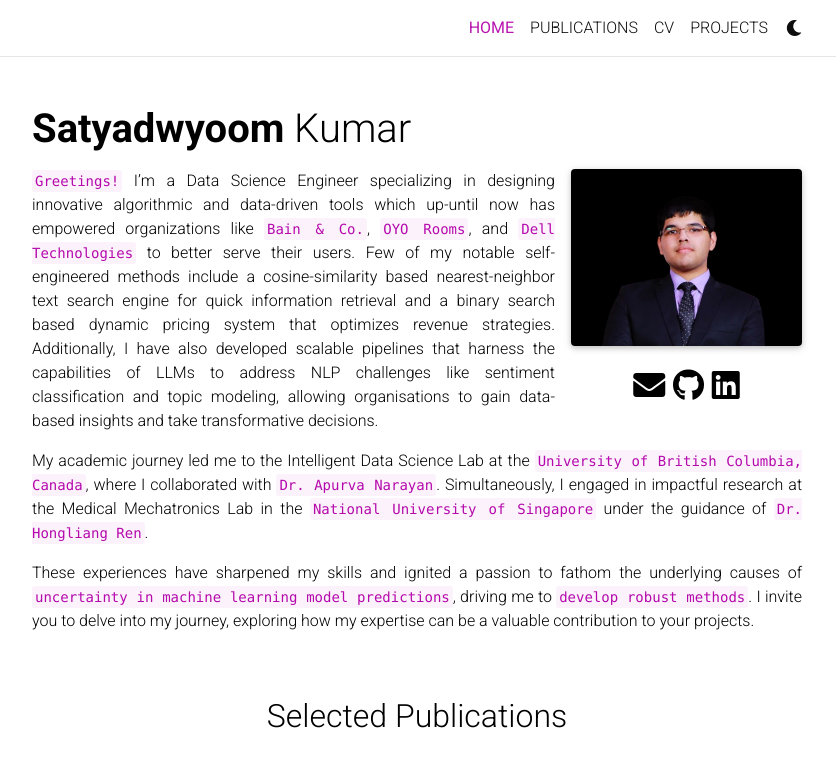
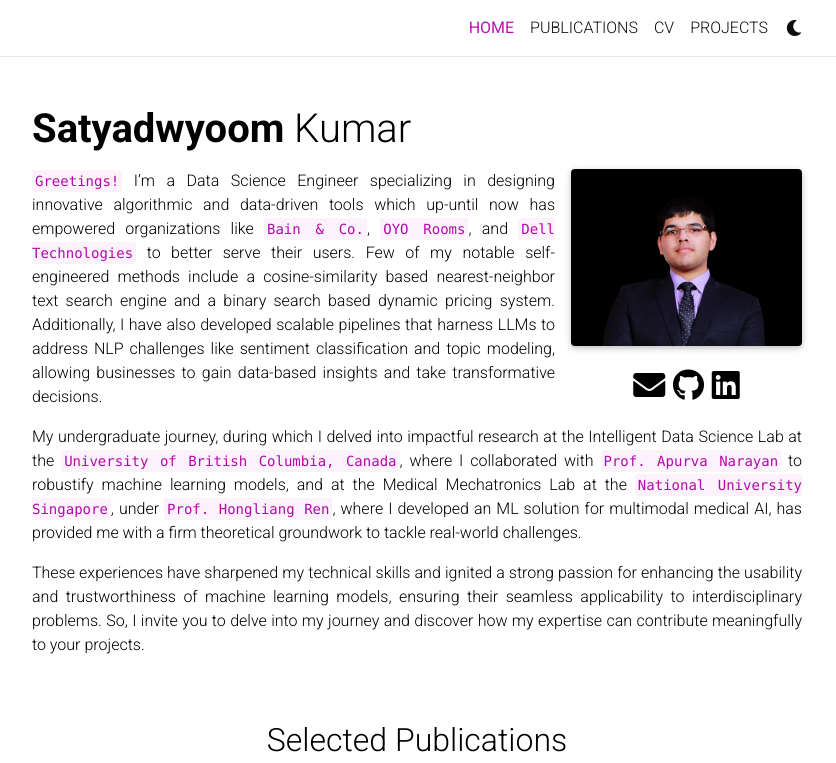
Before and after one commit to satyadwyoom/test_repo, a Jekyll site: the page built from _pages/about.md, in a window 1280 px wide and 961 px high, cut to the strip 0-763 px from the top of the window. Shown: the whole strip, without its empty margins (223-1059 px from the left). Built offline with Jekyll 4.4.1, drawn with Linux system fonts in a browser that asks for light colours; full-size pictures stand in for the smaller copies a plugin makes; comment, search, counter and statistics services are not loaded; a style sheet for code colours, icons or effects is not loaded.

Commit message:
about update

```diff
--- a/_pages/about.md
+++ b/_pages/about.md
@@ -24,8 +24,13 @@ These experiences have sharpened my skills and ignited a passion to fathom the u
 
 <!-- `Greetings!` I'm a Senior Data Scientist at `OYO Rooms`, where I specialize in enhancing customer experiences through innovative techniques such as Dynamic Pricing, Classification, Exploratory Data Analysis (EDA), and Large Language Models (LLMs). Previously, at `Dell Technologies`, I focused on transforming text data using Natural Language Processing (NLP). -->
 
-`Greetings!` I'm a Data Science Engineer specializing in designing innovative algorithmic and data-driven tools which up-until now has empowered organizations like `Bain & Co.`, `OYO Rooms`, and `Dell Technologies` to better serve their users. Few of my notable self-engineered methods include a cosine-similarity based nearest-neighbor text search engine for quick information retrieval and a binary search based dynamic pricing system that optimizes revenue strategies. Additionally, I have also developed scalable pipelines that harness the capabilities of LLMs to address NLP challenges like sentiment classification and topic modeling, allowing organisations to gain data-based insights and take transformative decisions.
+`Greetings!` I'm a Data Science Engineer specializing in designing innovative algorithmic and data-driven tools which up-until now has empowered organizations like `Bain & Co.`, `OYO Rooms`, and `Dell Technologies` to better serve their users. Few of my notable self-engineered methods include a cosine-similarity based nearest-neighbor text search engine and a binary search based dynamic pricing system. Additionally, I have also developed scalable pipelines that harness LLMs to address NLP challenges like sentiment classification and topic modeling, allowing businesses to gain data-based insights and take transformative decisions.
 
-My academic journey led me to the Intelligent Data Science Lab at the [`University of British Columbia, Canada`](https://www.ubc.ca/),  where I collaborated with [`Dr. Apurva Narayan`](https://a-narayan.github.io/team/). Simultaneously, I engaged in impactful research at the Medical Mechatronics Lab in the [`National University of Singapore`](https://www.nus.edu.sg/) under the guidance of [`Dr. Hongliang Ren`](https://scholar.google.com/citations?user=rcF7N44AAAAJ&hl=en).
+<!-- My academic journey led me to the Intelligent Data Science Lab at the [`University of British Columbia, Canada`](https://www.ubc.ca/),  where I collaborated with [`Dr. Apurva Narayan`](https://a-narayan.github.io/team/). Simultaneously, I engaged in impactful research at the Medical Mechatronics Lab in the [`National University of Singapore`](https://www.nus.edu.sg/) under the guidance of [`Dr. Hongliang Ren`](https://scholar.google.com/citations?user=rcF7N44AAAAJ&hl=en). -->
 
-These experiences have sharpened my skills and ignited a passion to fathom the underlying causes of `uncertainty in machine learning model predictions`, driving me to `develop robust methods`. I invite you to delve into my journey, exploring how my expertise can be a valuable contribution to your projects.
+My undergraduate journey, during which I delved into impactful research at the Intelligent Data Science Lab at the [`University of British Columbia, Canada`](https://www.ubc.ca/), where I collaborated with [`Prof. Apurva Narayan`](https://a-narayan.github.io/team/) to robustify machine learning models, and at the Medical Mechatronics Lab at the [`National University Singapore`](https://www.nus.edu.sg/), under [`Prof. Hongliang Ren`](https://scholar.google.com/citations?user=rcF7N44AAAAJ&hl=en), where I developed an ML solution for multimodal medical AI, has provided me with a firm theoretical groundwork to tackle real-world challenges.
+
+These experiences have sharpened my technical skills and ignited a strong passion for enhancing the usability and trustworthiness of machine learning models, ensuring their seamless applicability to interdisciplinary problems. So, I invite you to delve into my journey and discover how my expertise can contribute meaningfully to your projects.
+
+
+<!-- These experiences have sharpened my skills and ignited a passion to work on the usability and trustworthiness of machine learning models, applicable to interdisciplinary problems. I invite you to delve into my journey, exploring how my expertise can be a valuable contribution to your projects. -->
```
